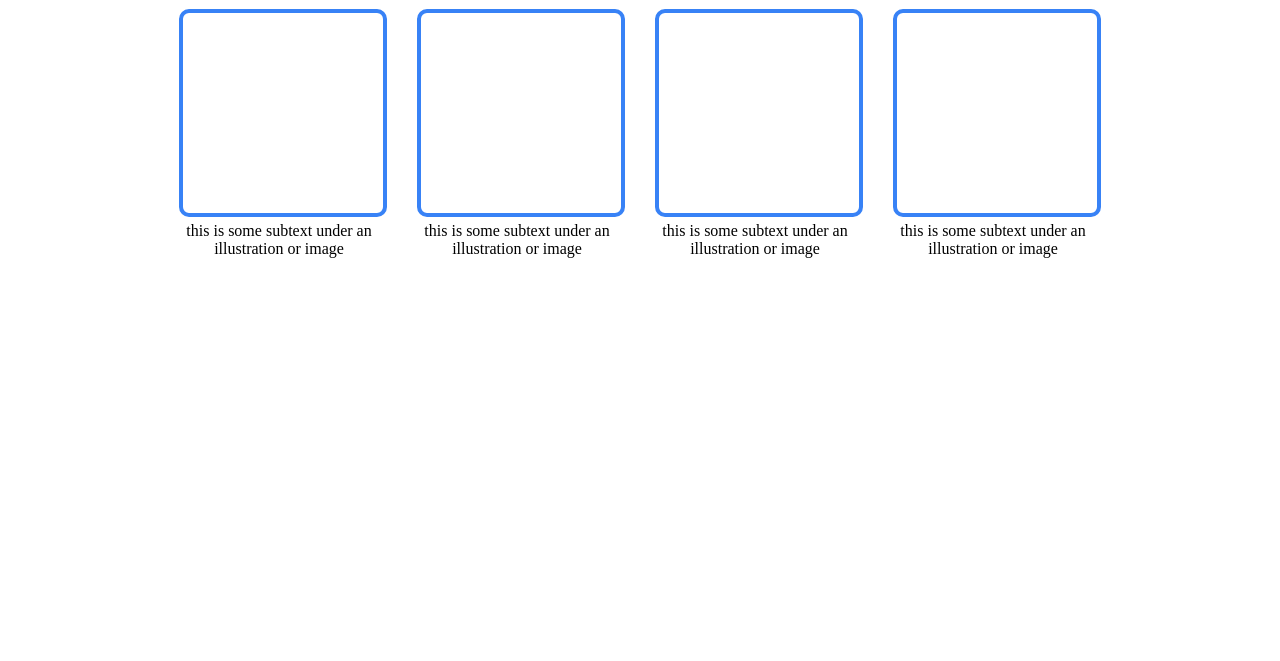
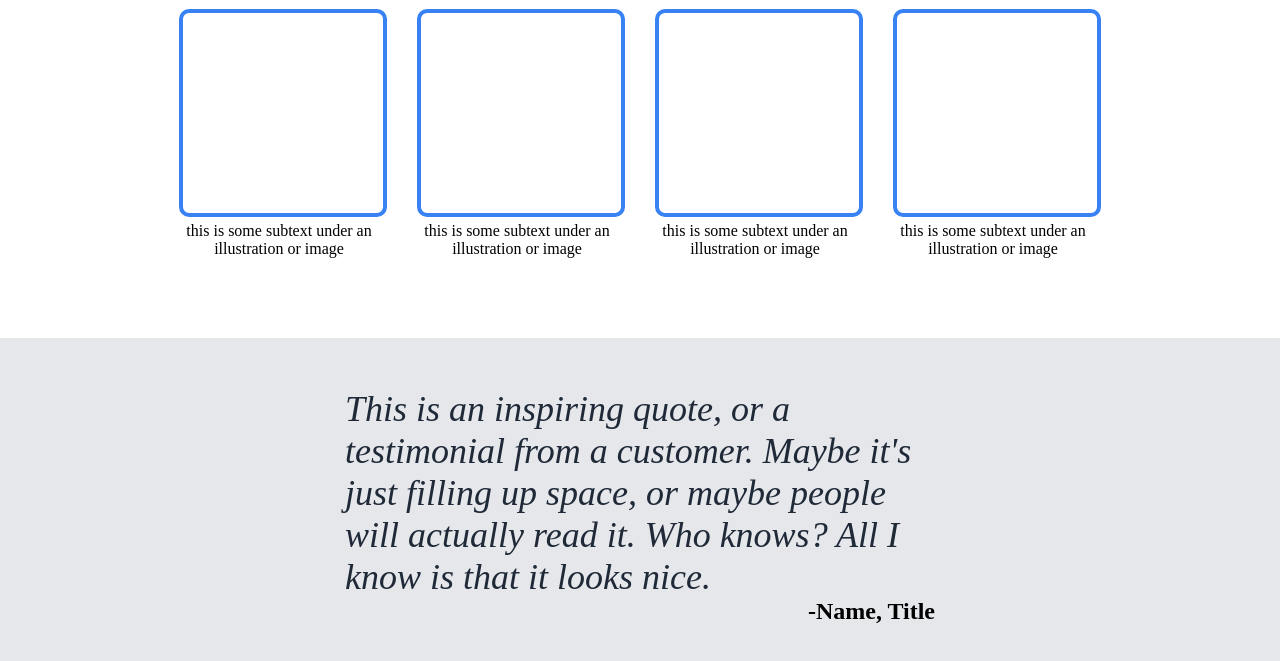
Before and after one commit to aymankhalildev/odin-landing-page, a plain HTML site: page index.html in a window 1280 px wide. Shown: the part 571-1232 px from the top of the page. Before the commit the page ends 859 px from the top, so only its background shows below. Drawn offline with Linux system fonts and the light colour scheme.

Commit message:
Add quote section

```diff
--- a/index.html
+++ b/index.html
@@ -55,7 +55,16 @@
             </div>
         </div>
     </div>
+    <div class="quote-section">
 
+        <div class="quote-container">
+            <div class="quote">
+                This is an inspiring quote, or a testimonial from a customer. Maybe it's just filling up space, or maybe
+                people will actually read it. Who knows? All I know is that it looks nice.
+            </div>
+            <div class="author">-Name, Title</div>
+        </div>
+    </div>
 
 </body>
 
--- a/style.css
+++ b/style.css
@@ -97,4 +97,28 @@ button{
     display: flex;
     justify-content: center;
     gap: 30px;
+    margin-bottom: 50px;
 }
+.quote-section{
+    background-color: #e5e7eb;
+    padding: 50px;
+    display: flex;
+    justify-content: center;
+}
+.quote{
+    font-size: 36px;
+    font-weight: light;
+    font-style: italic;
+    color: #1f2937;
+}
+.author{
+    font-size: 24px;
+    font-weight: 900;
+    align-self: flex-end;
+}
+.quote-container{
+    display: flex;
+    flex-direction: column;
+    width: 50%;
+    align-items: center;
+}
```
